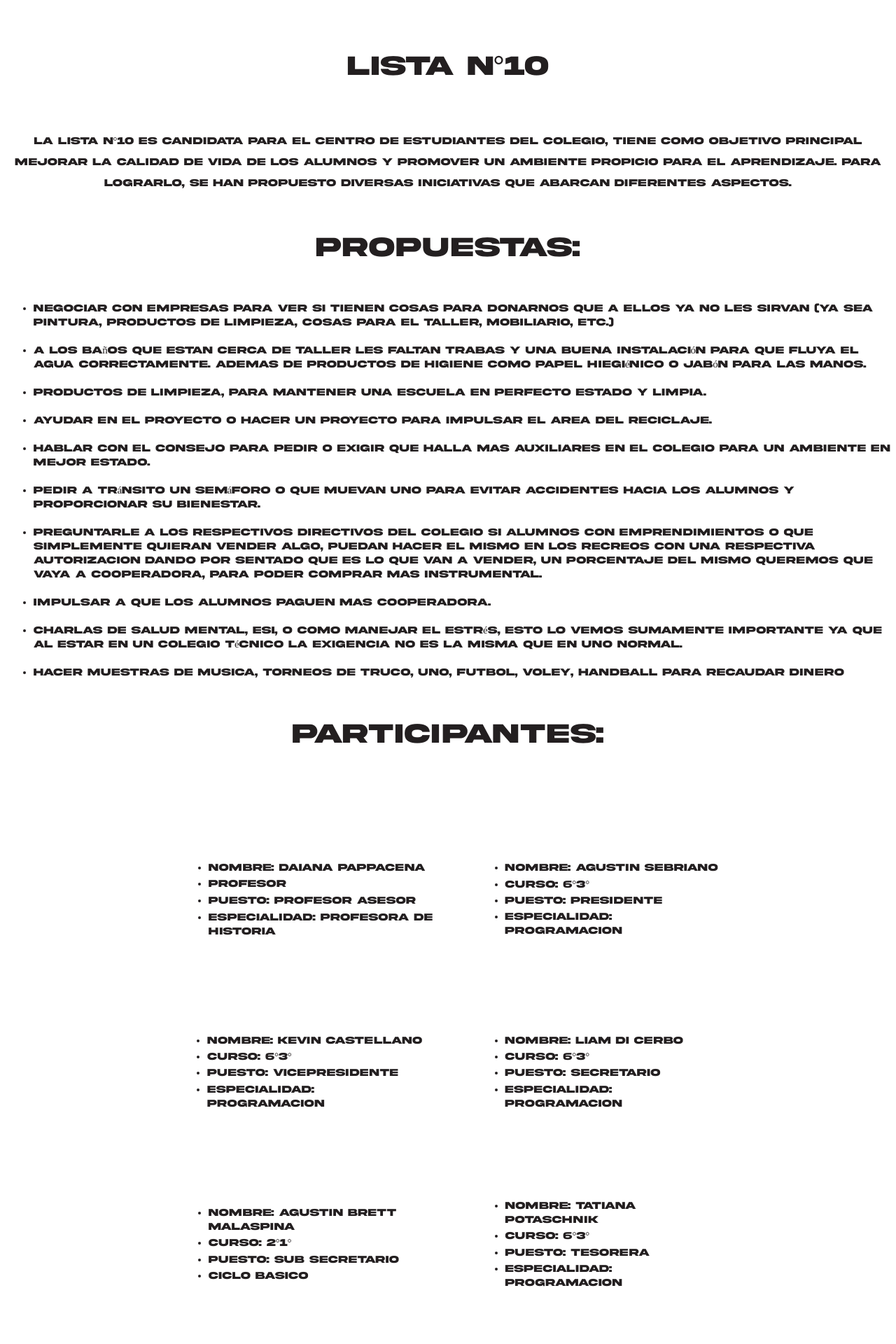
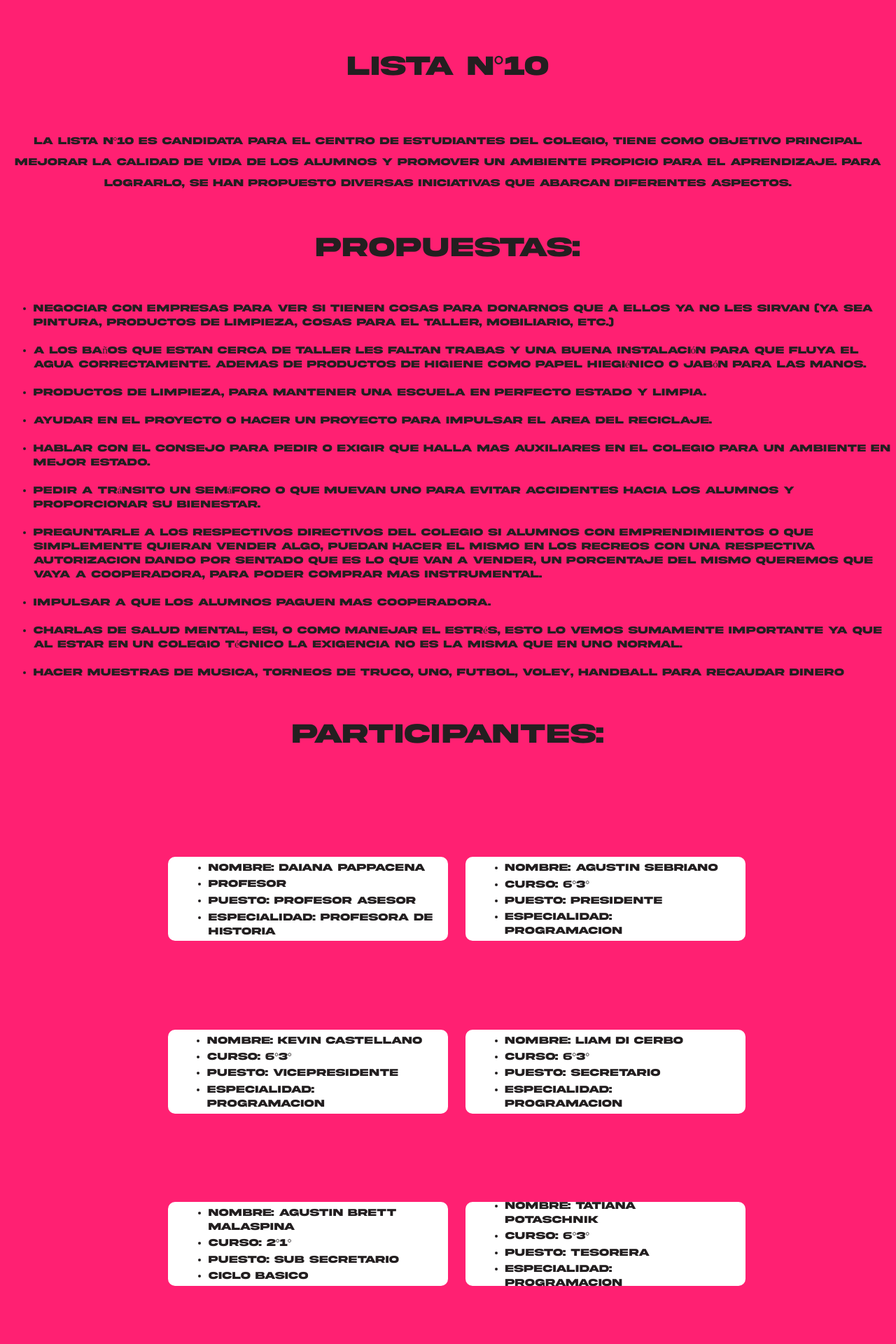
Before and after one commit to lista10chacabuco/lista10chacabuco.github.io, a PHP site: page / in a window 1280 px wide. Shown: the top 1920 px of the page at 70% size. Run offline with PHP 8.4, Linux system fonts and the light colour scheme.

Commit message:
Update style.css

```diff
--- a/pagina/pagina web centro/style.css
+++ b/pagina/pagina web centro/style.css
@@ -4,7 +4,7 @@
 }
 
 html {
-
+    background-color: #ff2072;
 }
 
 .centrar {
```
